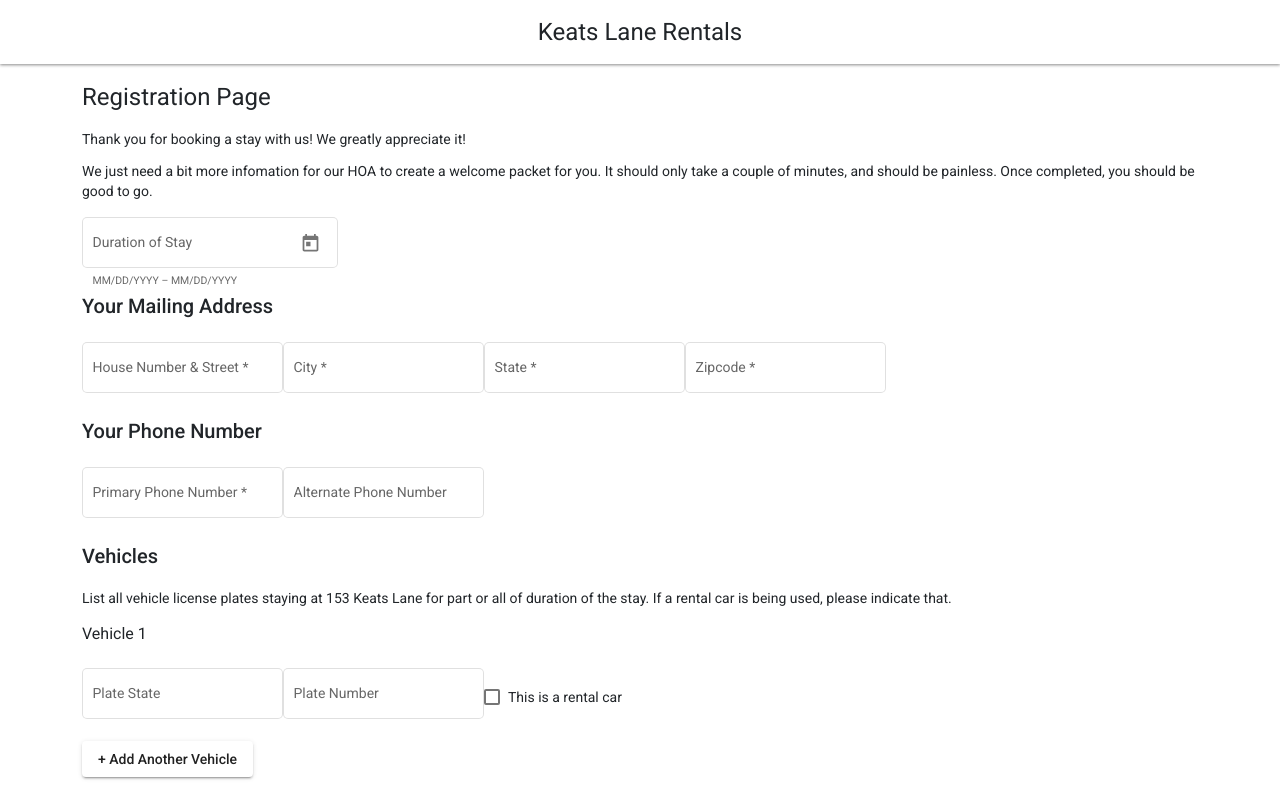
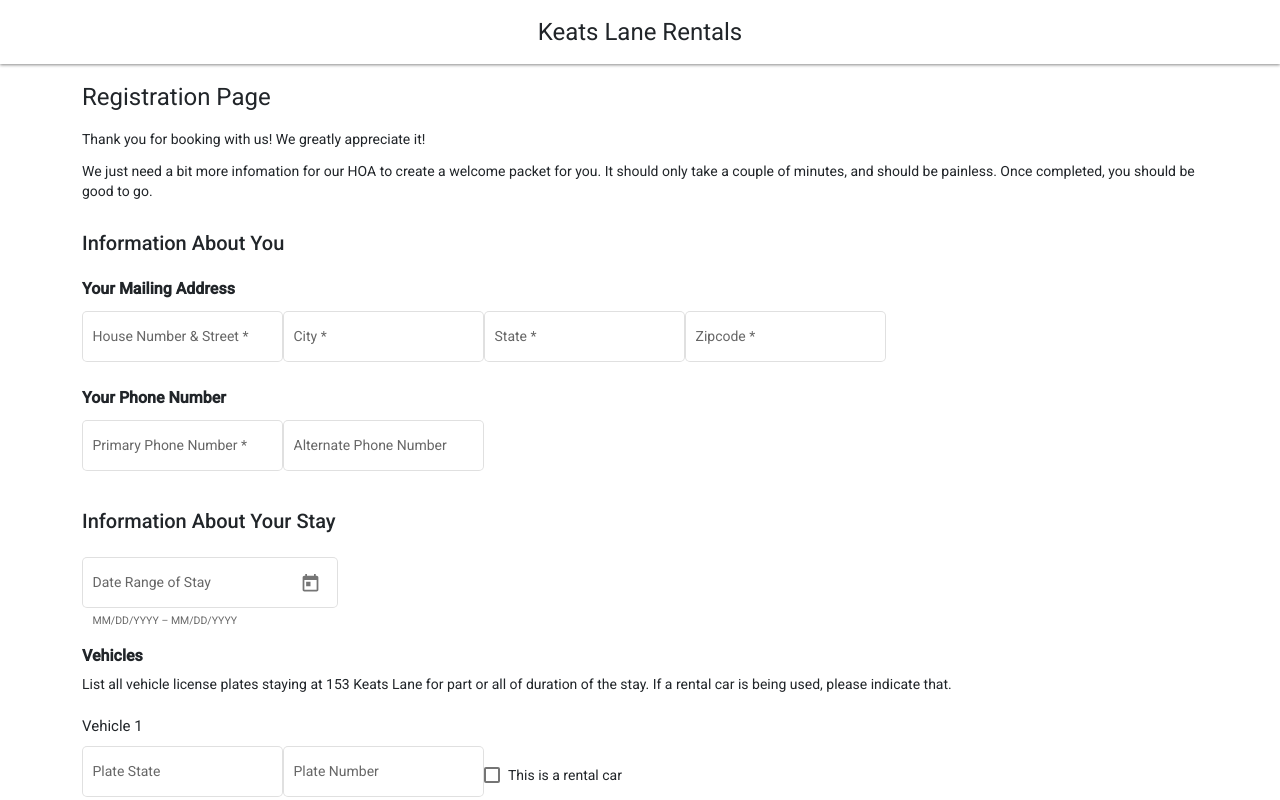
Before and after one commit to nickpiscopio/piscopio-rentals-frontend, an Angular app: page /registration in a window 1280 px wide. Shown: the top 800 px of the page. Built offline with nearby package versions, Linux system fonts and the light colour scheme.

Commit message:
Updated formatting

```diff
--- a/src/app/views/registration/registration.component.html
+++ b/src/app/views/registration/registration.component.html
@@ -2,21 +2,12 @@
     <div class="row">
       <div class="col">
         <h1>Registration Page</h1>
-        <p>Thank you for booking a stay with us! We greatly appreciate it!</p>
+        <p>Thank you for booking with us! We greatly appreciate it!</p>
         <p>We just need a bit more infomation for our HOA to create a welcome packet for you. It should only take a couple of minutes, and should be painless. Once completed, you should be good to go.</p>
         <form [formGroup]="registrationForm" (ngSubmit)="register()">
-            <mat-form-field appearance="outline">
-                <mat-label>Duration of Stay</mat-label>
-                <mat-date-range-input [rangePicker]="picker">
-                  <input matStartDate formControlName="durationDateFrom" placeholder="Check In Date">
-                  <input matEndDate formControlName="durationDateTo" placeholder="Check Out Date">
-                </mat-date-range-input>
-                <mat-hint>MM/DD/YYYY – MM/DD/YYYY</mat-hint>
-                <mat-datepicker-toggle matSuffix [for]="picker"></mat-datepicker-toggle>
-                <mat-date-range-picker #picker></mat-date-range-picker>
-              </mat-form-field>
+            <h2 id="title-info-about-you">Information About You</h2>
 
-            <h2>Your Mailing Address</h2>
+            <h3>Your Mailing Address</h3>
             <mat-form-field appearance="outline">
                 <mat-label>House Number & Street</mat-label>
                 <input matInput formControlName="addressStreet">
@@ -37,7 +28,7 @@
                 <input matInput formControlName="addressZipcode">
             </mat-form-field>
 
-            <h2>Your Phone Number</h2>
+            <h3>Your Phone Number</h3>
             <mat-form-field appearance="outline">
                 <mat-label>Primary Phone Number</mat-label>
                 <input matInput formControlName="phoneNumber">
@@ -48,11 +39,24 @@
                 <input matInput formControlName="phoneNumber2">
             </mat-form-field>
 
-            <h2>Vehicles</h2>
-            <p>List all vehicle license plates staying at 153 Keats Lane for part or all of duration of the stay. If a rental car is being used, please indicate that.</p>
+            <h2>Information About Your Stay</h2>
+
+            <mat-form-field appearance="outline">
+                <mat-label>Date Range of Stay</mat-label>
+                <mat-date-range-input [rangePicker]="picker">
+                  <input matStartDate formControlName="durationDateFrom" placeholder="Check In Date">
+                  <input matEndDate formControlName="durationDateTo" placeholder="Check Out Date">
+                </mat-date-range-input>
+                <mat-hint>MM/DD/YYYY – MM/DD/YYYY</mat-hint>
+                <mat-datepicker-toggle matSuffix [for]="picker"></mat-datepicker-toggle>
+                <mat-date-range-picker #picker></mat-date-range-picker>
+              </mat-form-field>
+
+            <h3 id="title-vehicles">Vehicles</h3>
+            <p id="description-vehicles">List all vehicle license plates staying at 153 Keats Lane for part or all of duration of the stay. If a rental car is being used, please indicate that.</p>
 
             <div *ngFor="let i of plateLoopNumbers">
-                <h3>Vehicle {{i + 1}}</h3>
+                <h4>Vehicle {{i + 1}}</h4>
                 <mat-form-field appearance="outline">
                     <mat-label>Plate State</mat-label>
                     <input matInput formControlName="vehicle{{i + 1}}PlateState">
--- a/src/app/views/registration/registration.component.scss
+++ b/src/app/views/registration/registration.component.scss
@@ -1,3 +1,15 @@
+h2 {
+    margin-top: 12px;
+}
+
+h3 {
+    font-weight: bold;
+}
+
+h3, h4 {
+    margin-bottom: 4px;
+}
+
 hr {
     display: block;
     margin: 28px 0 20px 0;
@@ -5,6 +17,18 @@ hr {
     width: 100%
 }
 
+#title-info-about-you {
+    margin-top: 26px;
+}
+
+#title-vehicles {
+    margin-top: 12px;
+}
+
+#description-vehicles {
+    margin-bottom: 20px;
+}
+
 #submit {
     display: block;
 }
```
